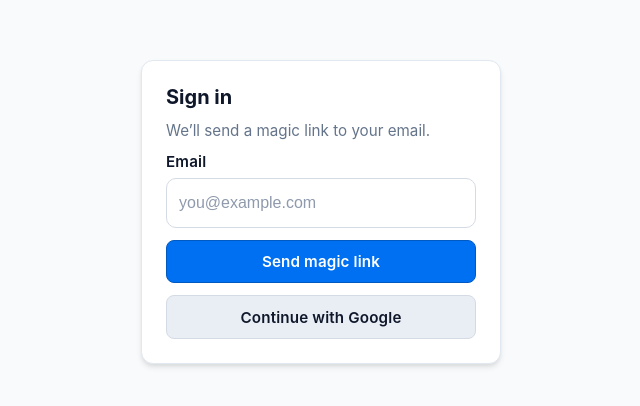
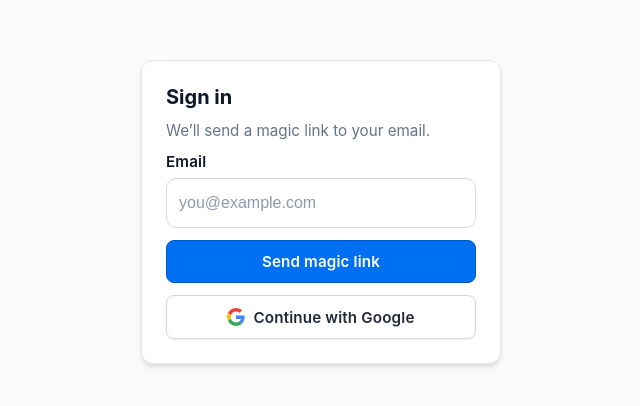
Before and after one commit to czearing/FreightReader, a Next.js app: page /auth in a window 1280 px wide. Shown: the part 188-594 px from the top of the page, without its empty margins (319-959 px from the left). Built offline with nearby package versions, Linux system fonts and the light colour scheme.

Commit message:
Fixing google sign in button

```diff
--- /dev/null
+++ b/src/app/auth/auth.module.css
@@ -0,0 +1,11 @@
+.googleButton {
+  background-color: #ffffff;
+  border: 1px solid #d0d7e2;
+  color: #1f2937;
+  box-shadow: 0 1px 2px rgba(0, 0, 0, 0.06);
+}
+
+.googleButton:hover:not(:disabled) {
+  background-color: #f8fafc;
+  border-color: #c7d0df;
+}
--- a/src/app/auth/page.tsx
+++ b/src/app/auth/page.tsx
@@ -1,9 +1,11 @@
 "use client";
 
+import Image from "next/image";
 import { useState } from "react";
 
 import { Button, Input, showToast } from "@/components";
 import { getSupabaseBrowserClient } from "@/services/supabase/client";
+import styles from "./auth.module.css";
 
 const redirectPath = "/auth/callback";
 
@@ -131,8 +133,19 @@ export default function AuthPage() {
         <Button
           type="button"
           appearance="secondary"
+          icon={
+            <Image
+              src="/google-logo.svg"
+              alt=""
+              width={18}
+              height={18}
+              aria-hidden
+              priority
+            />
+          }
           isLoading={isGoogle}
           onClick={handleGoogle}
+          className={styles.googleButton}
         >
           {isGoogle ? "Redirecting…" : "Continue with Google"}
         </Button>
```
Also changed, not shown: public/google-logo.svg (added).
